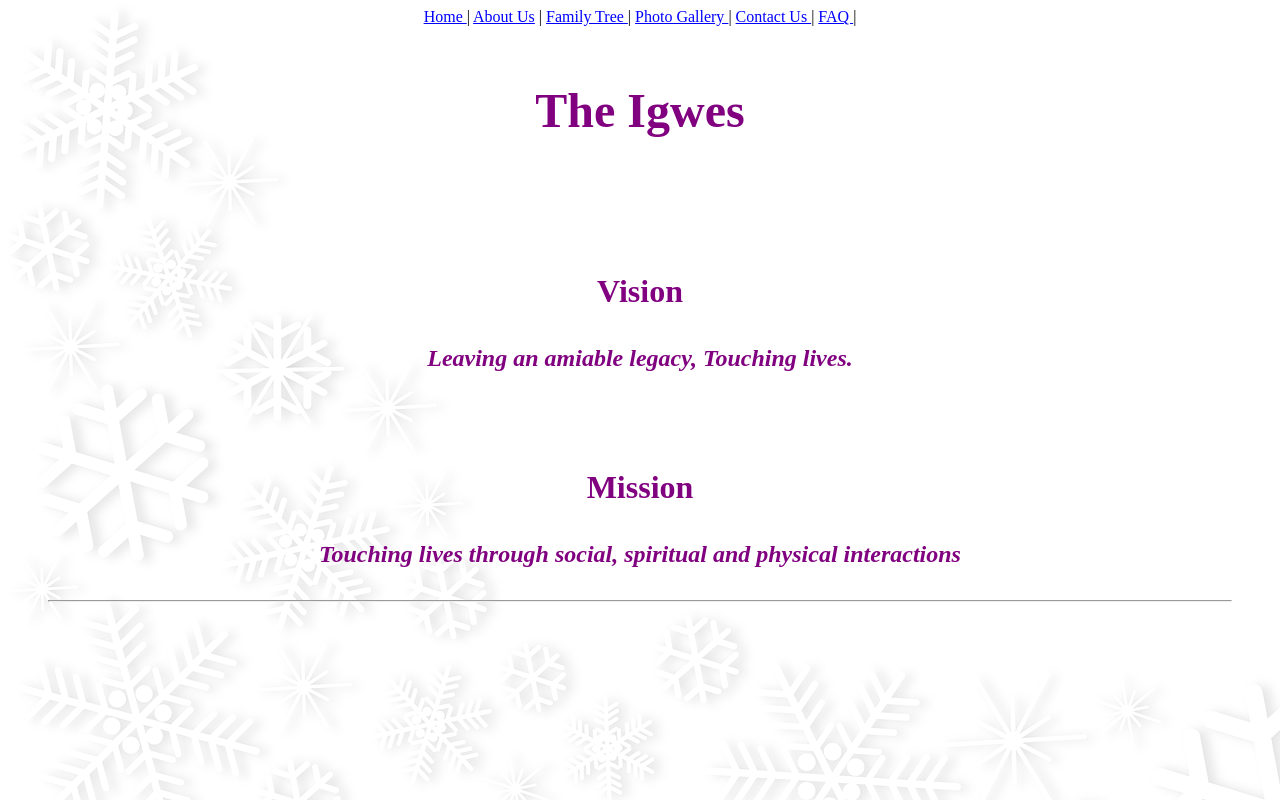
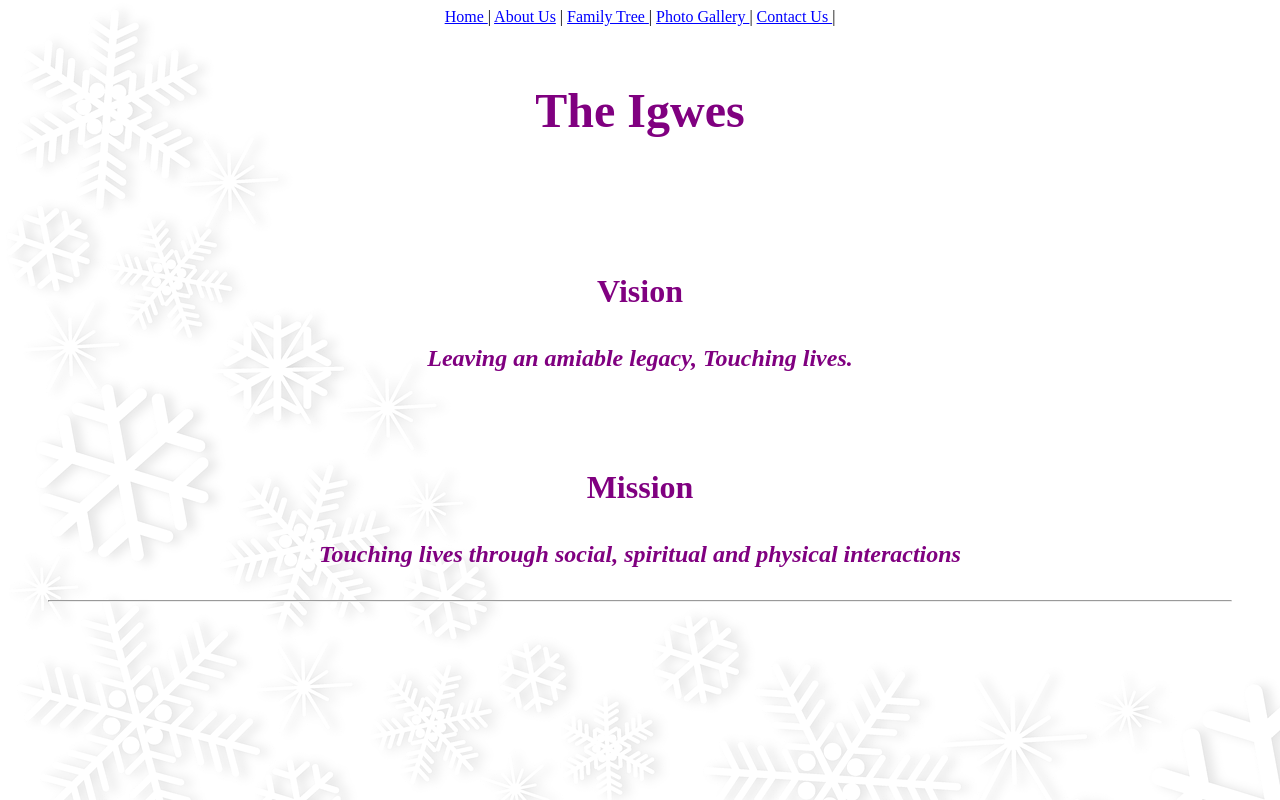
Before and after one commit to Probug/igwe-family, a plain HTML site: page index.html in a window 1280 px wide. Drawn offline with Linux system fonts and the light colour scheme.

Commit message:
back to the basics

```diff
--- a/index.html
+++ b/index.html
@@ -11,7 +11,6 @@
     <a href="Familytree.html">  Family Tree </a> |
     <a href="Gallery.html">  Photo Gallery </a> |
 		<a href="ContactUs.html"> Contact Us </a> |
-<a href="FAQ.html"> FAQ </a> |
         </nav>
     </center>
     <br><br>
```
